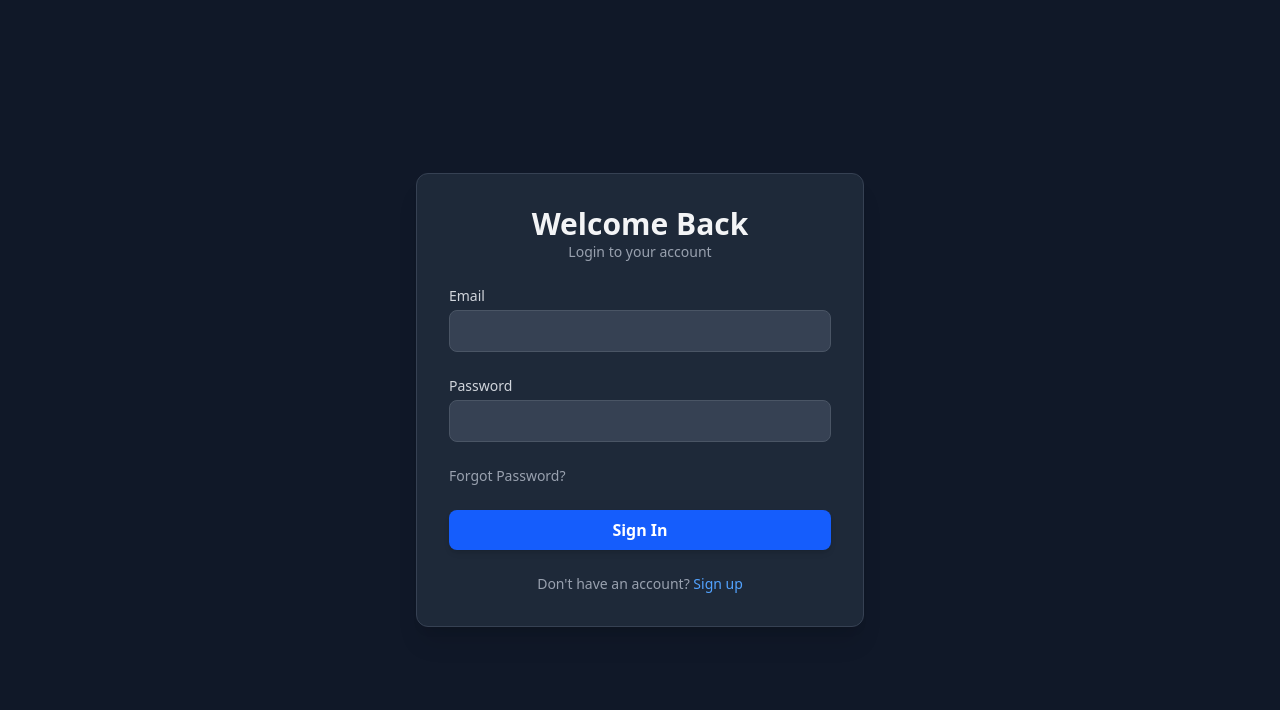
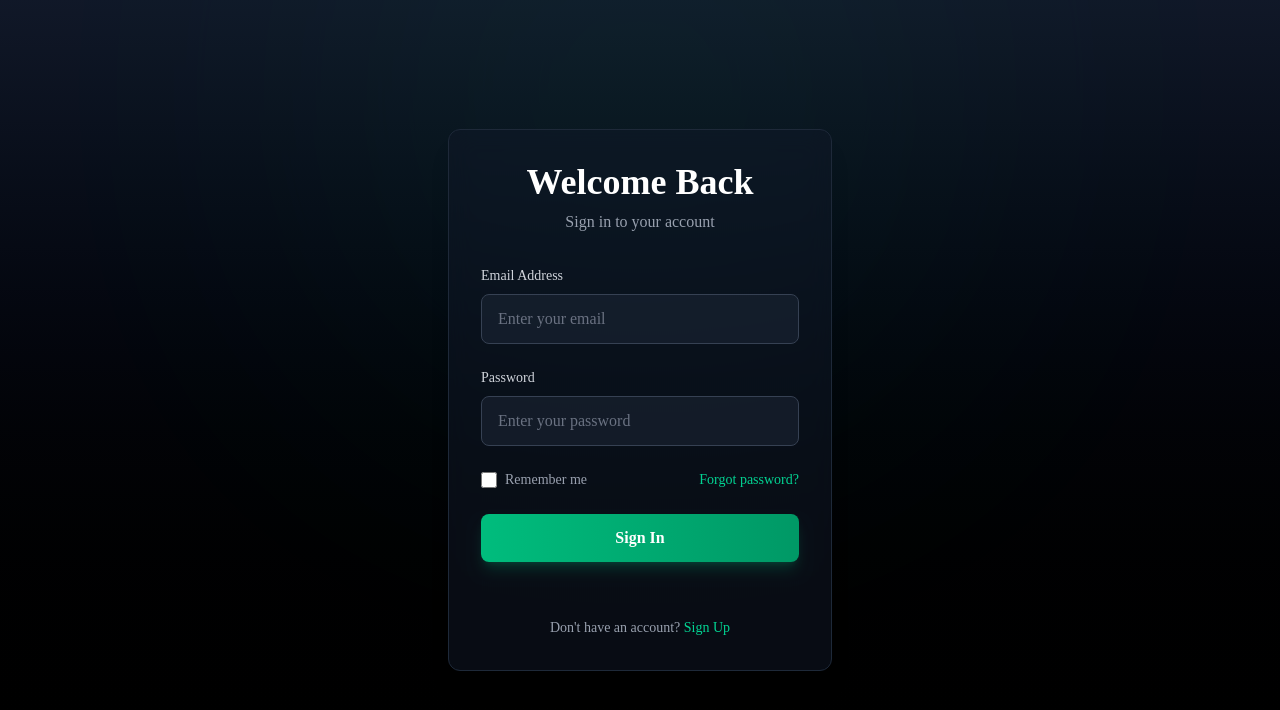
Before and after one commit to aryan07-exe/knh_frontend, a React (Vite) app: page /login in a window 1280 px wide. Shown: the top 710 px of the page. Built offline with nearby package versions, Linux system fonts and the light colour scheme.

Commit message:
changes login and signup

```diff
--- a/src/components/Login.jsx
+++ b/src/components/Login.jsx
@@ -1,10 +1,10 @@
 import React, { useState } from "react";
-import { useNavigate } from "react-router-dom"; // Import useNavigate
+import { useNavigate } from "react-router-dom";
 
 function Login() {
   const [email, setEmail] = useState("");
   const [password, setPassword] = useState("");
-  const navigate = useNavigate(); // Initialize useNavigate
+  const navigate = useNavigate();
 
   const handleLogin = async (e) => {
     e.preventDefault();
@@ -20,8 +20,8 @@ function Login() {
       const data = await response.json();
       if (response.ok) {
         alert("Login successful!");
-        localStorage.setItem("token", data.token); // Store JWT token
-        navigate("/landing"); // Redirect to Landing page
+        localStorage.setItem("token", data.token);
+        navigate("/landing");
       } else {
         alert(data.error || "Login failed.");
       }
@@ -30,82 +30,70 @@ function Login() {
     }
   };
 
-//   return (
-//     <div className="flex items-center justify-center min-h-screen bg-gray-900 text-white">
-//       <div className="w-full max-w-md bg-gray-800 p-6 rounded-lg shadow-lg">
-//         <h2 className="text-2xl font-bold text-center">Login</h2>
-//         <form onSubmit={handleLogin} className="mt-4 space-y-4">
-//           <div>
-//             <label className="block text-sm font-medium">Email</label>
-//             <input
-//               type="email"
-//               value={email}
-//               onChange={(e) => setEmail(e.target.value)}
-//               className="w-full px-3 py-2 bg-gray-700 rounded-lg focus:ring focus:ring-blue-500 focus:outline-none"
-//               required
-//             />
-//           </div>
-//           <div>
-//             <label className="block text-sm font-medium">Password</label>
-//             <input
-//               type="password"
-//               value={password}
-//               onChange={(e) => setPassword(e.target.value)}
-//               className="w-full px-3 py-2 bg-gray-700 rounded-lg focus:ring focus:ring-blue-500 focus:outline-none"
-//               required
-//             />
-//           </div>
-//           <button
-//             type="submit"
-//             className="w-full py-2 bg-blue-600 hover:bg-blue-700 rounded-lg font-semibold"
-//           >
-//             Login
-//           </button>
-//         </form>
-//       </div>
-//     </div>
-//   );
-// }
+  return (
+    <div className="flex items-center justify-center min-h-screen bg-gradient-to-b from-gray-900 to-black text-white font-['Poppins']">
+      <div className="absolute -top-40 left-1/2 transform -translate-x-1/2 w-[500px] h-[500px] bg-emerald-500 rounded-full filter blur-[180px] opacity-10"></div>
 
-return (
-  <div className="flex items-center justify-center min-h-screen bg-gray-900 text-white">
-    <div className="w-full max-w-md bg-gray-800 p-8 rounded-xl shadow-xl border border-gray-700">
-      <h2 className="text-3xl font-bold text-center text-gray-100">Welcome Back</h2>
-      <p className="text-center text-gray-400 text-sm">Login to your account</p>
-      <form onSubmit={handleLogin} className="mt-6 space-y-6">
+      <div className="w-full max-w-md p-8 relative">
+        <div className="bg-gray-900/50 backdrop-blur-md p-8 rounded-xl border border-gray-800 shadow-xl">
+          <h2 className="text-4xl font-bold text-center text-white mb-2">Welcome Back</h2>
+          <p className="text-center text-gray-400 mb-8">Sign in to your account</p>
+
+          <form onSubmit={handleLogin} className="space-y-6">
             <div>
-          <label className="block text-sm font-medium text-gray-300">Email</label>
+              <label className="block text-sm font-medium text-gray-300 mb-2">Email Address</label>
               <input
                 type="email"
                 value={email}
                 onChange={(e) => setEmail(e.target.value)}
-            className="w-full px-4 py-2 mt-1 bg-gray-700 border border-gray-600 rounded-lg focus:ring focus:ring-blue-500 focus:outline-none text-gray-100"
+                className="w-full px-4 py-3 bg-gray-800/50 border border-gray-700 rounded-lg focus:ring-2 focus:ring-emerald-500 focus:border-transparent placeholder-gray-500 text-white transition-all"
                 required
+                placeholder="Enter your email"
               />
             </div>
+
             <div>
-          <label className="block text-sm font-medium text-gray-300">Password</label>
+              <label className="block text-sm font-medium text-gray-300 mb-2">Password</label>
               <input
                 type="password"
                 value={password}
                 onChange={(e) => setPassword(e.target.value)}
-            className="w-full px-4 py-2 mt-1 bg-gray-700 border border-gray-600 rounded-lg focus:ring focus:ring-blue-500 focus:outline-none text-gray-100"
+                className="w-full px-4 py-3 bg-gray-800/50 border border-gray-700 rounded-lg focus:ring-2 focus:ring-emerald-500 focus:border-transparent placeholder-gray-500 text-white transition-all"
                 required
+                placeholder="Enter your password"
               />
             </div>
-        <div className="flex justify-between text-sm text-gray-400">
-          <a href="#" className="hover:text-blue-400">Forgot Password?</a>
+
+            <div className="flex items-center justify-between">
+              <div className="flex items-center">
+                <input
+                  type="checkbox"
+                  className="h-4 w-4 bg-gray-800 border-gray-700 rounded focus:ring-emerald-500 text-emerald-500"
+                />
+                <label className="ml-2 block text-sm text-gray-400">Remember me</label>
               </div>
+              <a href="#" className="text-sm text-emerald-400 hover:text-emerald-300 font-medium">
+                Forgot password?
+              </a>
+            </div>
+
             <button
               type="submit"
-          className="w-full py-2 bg-blue-600 hover:bg-blue-700 rounded-lg font-semibold transition ease-in-out duration-200 shadow-md"
+              className="w-full py-3 px-4 bg-gradient-to-r from-emerald-500 to-emerald-600 hover:from-emerald-600 hover:to-emerald-700 text-white rounded-lg font-semibold transition-all duration-200 shadow-lg shadow-emerald-500/20 focus:ring-2 focus:ring-emerald-500 focus:ring-offset-2 focus:ring-offset-gray-900"
             >
               Sign In
             </button>
-        <p className="text-center text-sm text-gray-400">
-          Don't have an account? <a href="/signup" className="text-blue-400 hover:underline">Sign up</a>
+
+
+
+            <p className="text-center text-sm text-gray-400 mt-8">
+              Don't have an account?{" "}
+              <a href="/signup" className="text-emerald-400 hover:text-emerald-300 font-medium transition-colors">
+                Sign Up
+              </a>
             </p>
           </form>
+        </div>
       </div>
     </div>
   );
--- a/src/components/Signup.jsx
+++ b/src/components/Signup.jsx
@@ -29,55 +29,58 @@ function Signup() {
   };
 
   return (
-    <div className="flex items-center justify-center min-h-screen bg-gray-900 text-white">
-      <div className="w-full max-w-md bg-gray-800 p-8 rounded-xl shadow-xl border border-gray-700">
-        <h2 className="text-3xl font-bold text-center text-gray-100">Create an Account</h2>
-        <p className="text-center text-gray-400 text-sm">Sign up to get started</p>
-        <form onSubmit={handleSignup} className="mt-6 space-y-6">
-          {/* <div>
-            <label className="block text-sm font-medium text-gray-300">Name</label>
-            <input
-              type="text"
-              value={name}
-              onChange={(e) => setName(e.target.value)}
-              className="w-full px-4 py-2 mt-1 bg-gray-700 border border-gray-600 rounded-lg focus:ring focus:ring-blue-500 focus:outline-none text-gray-100"
-              required
-            />
-          </div> */}
+    <div className="flex items-center justify-center min-h-screen bg-gradient-to-b from-gray-900 to-black text-white font-['Poppins']">
+      <div className="absolute -top-40 left-1/2 transform -translate-x-1/2 w-[500px] h-[500px] bg-emerald-500 rounded-full filter blur-[180px] opacity-10"></div>
+
+      <div className="w-full max-w-md p-8 relative">
+        <div className="bg-gray-900/50 backdrop-blur-md p-8 rounded-xl border border-gray-800 shadow-xl">
+          <h2 className="text-4xl font-bold text-center text-white mb-2">Create Account</h2>
+          <p className="text-center text-gray-400 mb-8">Join our fashion community</p>
+
+          <form onSubmit={handleSignup} className="space-y-6">
             <div>
-            <label className="block text-sm font-medium text-gray-300">Email</label>
+              <label className="block text-sm font-medium text-gray-300 mb-2">Email Address</label>
               <input
                 type="email"
                 value={email}
                 onChange={(e) => setEmail(e.target.value)}
-              className="w-full px-4 py-2 mt-1 bg-gray-700 border border-gray-600 rounded-lg focus:ring focus:ring-blue-500 focus:outline-none text-gray-100"
+                className="w-full px-4 py-3 bg-gray-800/50 border border-gray-700 rounded-lg focus:ring-2 focus:ring-emerald-500 focus:border-transparent placeholder-gray-500 text-white transition-all"
                 required
+                placeholder="Enter your email"
               />
             </div>
+
             <div>
-            <label className="block text-sm font-medium text-gray-300">Password</label>
+              <label className="block text-sm font-medium text-gray-300 mb-2">Password</label>
               <input
                 type="password"
                 value={password}
                 onChange={(e) => setPassword(e.target.value)}
-              className="w-full px-4 py-2 mt-1 bg-gray-700 border border-gray-600 rounded-lg focus:ring focus:ring-blue-500 focus:outline-none text-gray-100"
+                className="w-full px-4 py-3 bg-gray-800/50 border border-gray-700 rounded-lg focus:ring-2 focus:ring-emerald-500 focus:border-transparent placeholder-gray-500 text-white transition-all"
                 required
+                placeholder="Create a password"
               />
             </div>
+
             <button
               type="submit"
-            className="w-full py-2 bg-blue-600 hover:bg-blue-700 rounded-lg font-semibold transition ease-in-out duration-200 shadow-md"
+              className="w-full py-3 px-4 bg-gradient-to-r from-emerald-500 to-emerald-600 hover:from-emerald-600 hover:to-emerald-700 text-white rounded-lg font-semibold transition-all duration-200 shadow-lg shadow-emerald-500/20 focus:ring-2 focus:ring-emerald-500 focus:ring-offset-2 focus:ring-offset-gray-900"
             >
-            Sign Up
+              Create Account
             </button>
-          <p className="text-center text-sm text-gray-400">
-            Already have an account? <a href="/login" className="text-blue-400 hover:underline">Login</a>
+
+
+            <p className="text-center text-sm text-gray-400 mt-8">
+              Already have an account?{" "}
+              <a href="/login" className="text-emerald-400 hover:text-emerald-300 font-medium transition-colors">
+                Sign In
+              </a>
             </p>
           </form>
+        </div>
       </div>
     </div>
   );
 }
 
-
 export default Signup;
```
Lines whose indentation alone changed are shown as unchanged.
